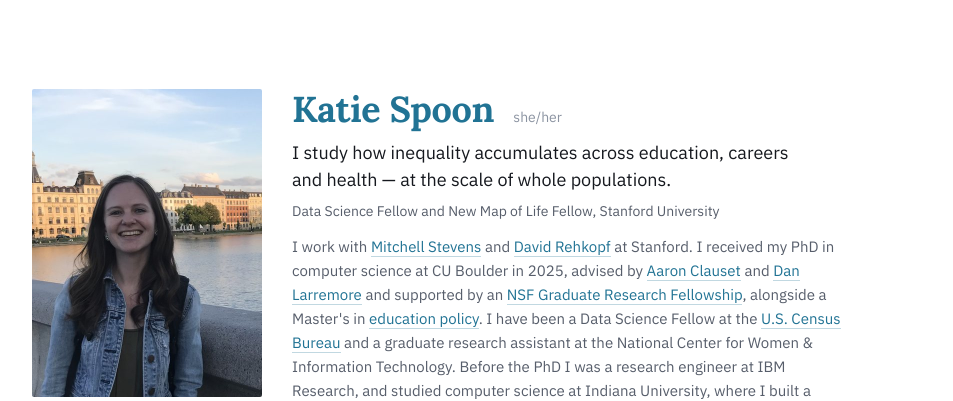
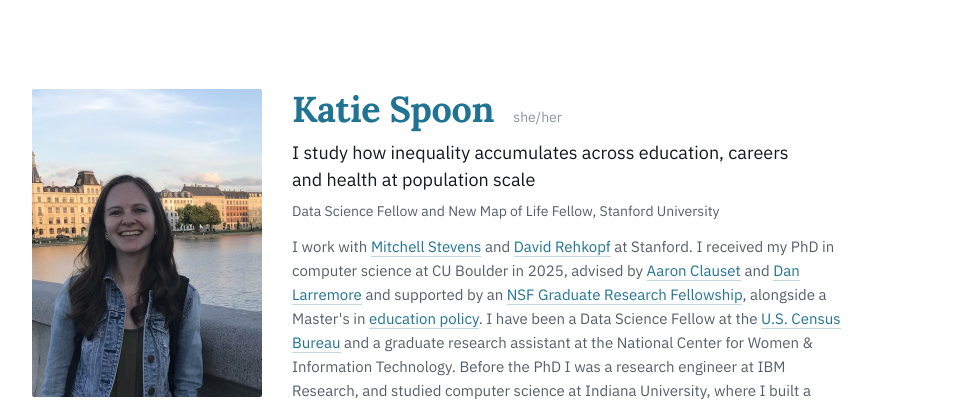
Before and after one commit to katiespoon/katiespoon.github.io, a Jekyll site: the page built from index.html, in a window 1280 px wide. Shown: the top 401 px of the page, without its empty margins (164-1117 px from the left). Built offline with Jekyll 4.4.1, drawn with Linux system fonts in a browser that asks for light colours.

Commit message:
updated index

```diff
--- a/index.html
+++ b/index.html
@@ -363,7 +363,7 @@ img{max-width:100%}
     <img src="{{ "/assets/profile_pic_web.jpg" | relative_url }}" alt="Katie Spoon" width="230" height="308">
     <div>
       <h1>Katie Spoon <span class="pro">she/her</span></h1>
-      <p class="what">I study how inequality accumulates across education, careers and health &mdash; at the scale of whole populations.</p>
+      <p class="what">I study how inequality accumulates across education, careers and health at population scale</p>
       <p class="where">Data Science Fellow and New Map of Life Fellow, Stanford University</p>
       <p class="short-bio">I work with <a href="https://ed.stanford.edu/faculty/stevens4" target="_blank" rel="noopener">Mitchell Stevens</a> and
         <a href="https://profiles.stanford.edu/david-rehkopf" target="_blank" rel="noopener">David Rehkopf</a> at Stanford. I received my PhD in computer
```
Also changed, not shown: .claude/launch.json (added), 2 other files.
